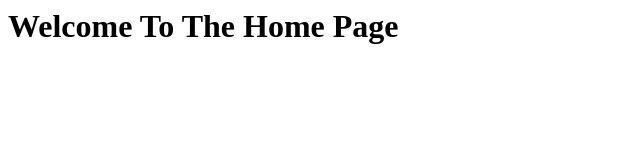
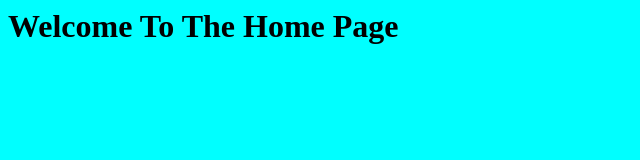
Before and after one commit to git-samir/dockerweb, a plain HTML site: page index.html in a window 1280 px wide. Shown: the whole page, without its empty margins (0-640 px from the left). Drawn offline with Linux system fonts and the light colour scheme.

Commit message:
bgcolor add

```diff
--- a/index.html
+++ b/index.html
@@ -1 +1,3 @@
+<body bgcolor=cyan>
 <h1> Welcome To The Home Page </h1>
+</body>
```
